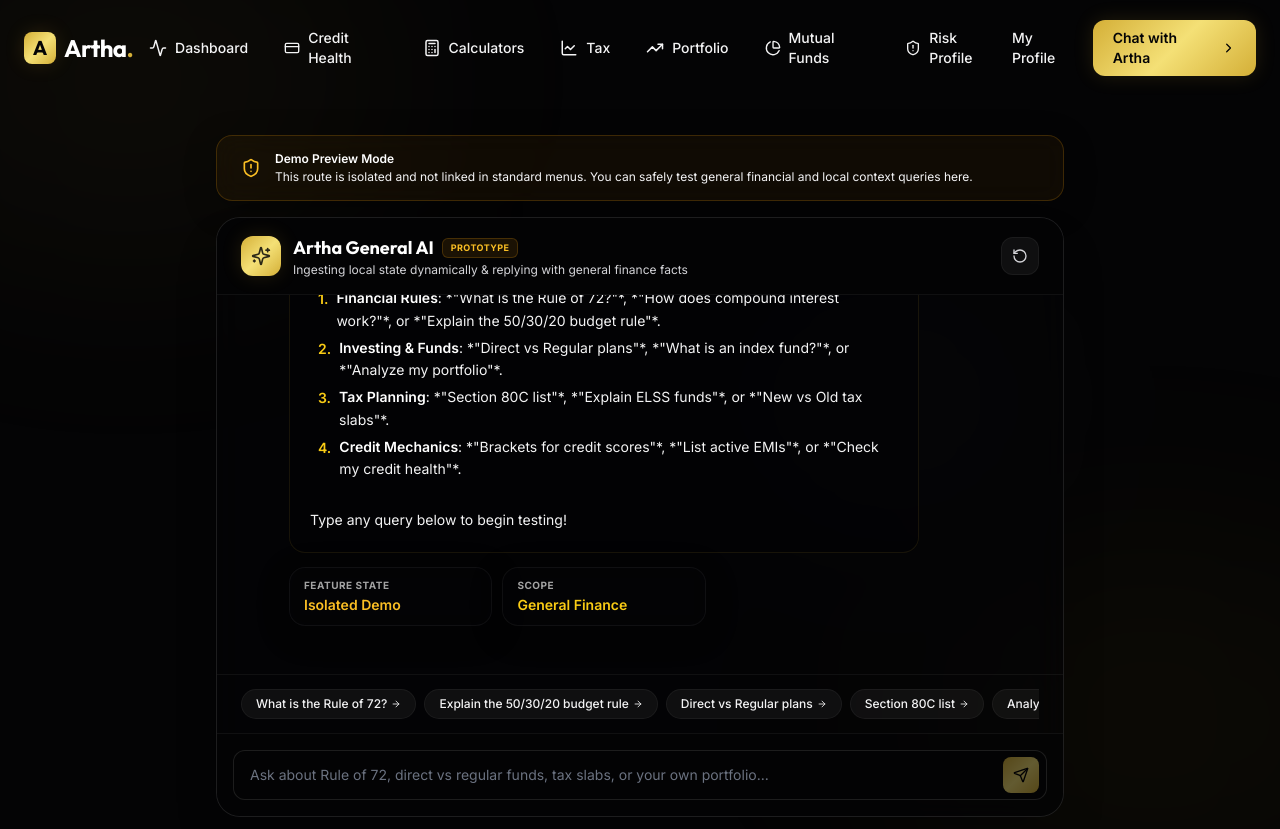
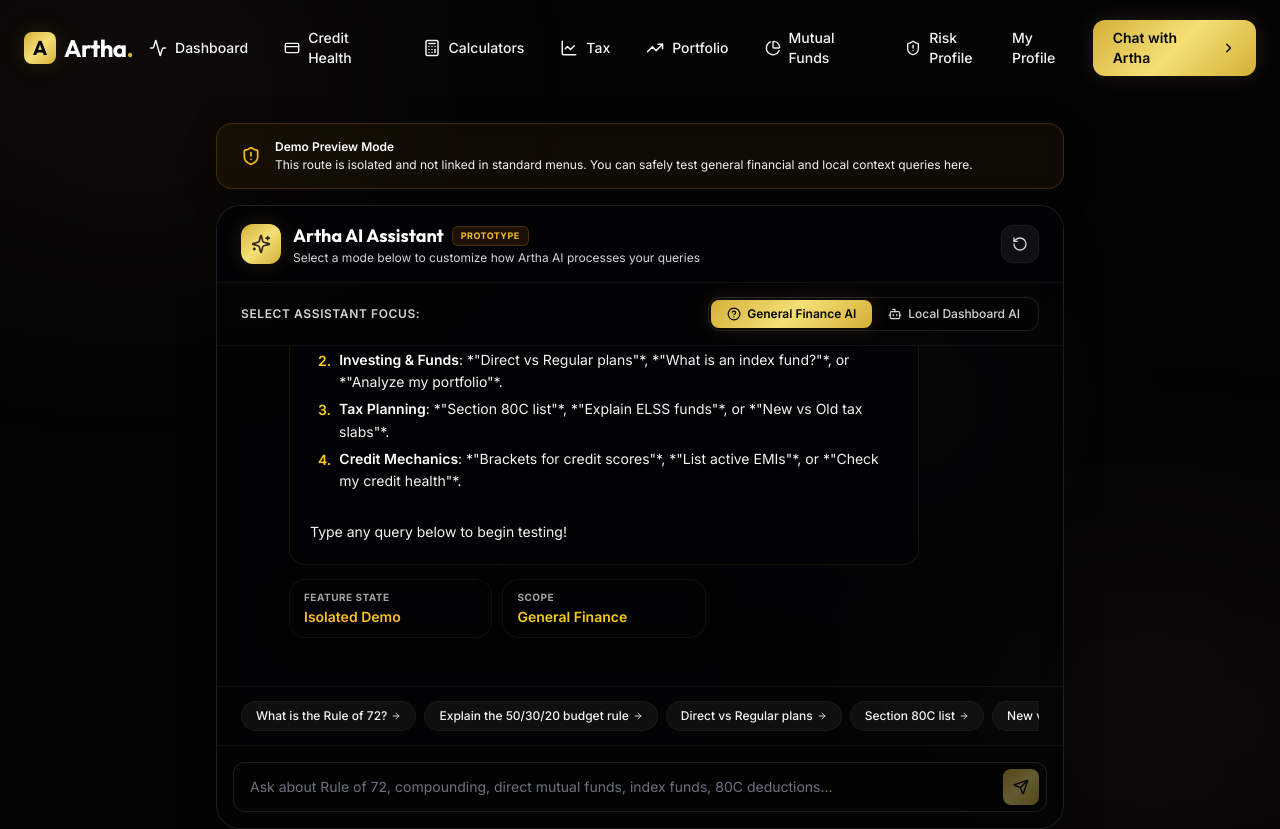
Before and after one commit to Baidurja-200/Artha, a React (Vite) app: page /Artha/chatbot-demo in a window 1280 px wide. Shown: the top 829 px of the page. Built offline with nearby package versions, Linux system fonts and the light colour scheme; the HTML template or start-up script is replaced by a standard one.

Commit message:
feat: Add interactive Mode Selector toggle to chatbot demo (General Finance vs Local Dashboard)

```diff
--- a/src/pages/ChatbotDemo.tsx
+++ b/src/pages/ChatbotDemo.tsx
@@ -11,6 +11,7 @@
 }
 
 const ChatbotDemo = () => {
+  const [mode, setMode] = useState<'general' | 'dashboard'>('general');
   const [messages, setMessages] = useState<Message[]>([
     {
       id: 'init',
@@ -27,13 +28,23 @@
   const [isTyping, setIsTyping] = useState(false);
   const messagesEndRef = useRef<HTMLDivElement>(null);
 
-  const suggestionChips = [
+  const generalChips = [
     'What is the Rule of 72?',
     'Explain the 50/30/20 budget rule',
     'Direct vs Regular plans',
     'Section 80C list',
-    'Analyze my portfolio'
+    'New vs Old tax slabs'
   ];
+
+  const dashboardChips = [
+    'Analyze my portfolio',
+    'Show my budget breakdown',
+    'Check my credit score',
+    'Show my active goals',
+    'Scan for reward leakage'
+  ];
+
+  const activeChips = mode === 'general' ? generalChips : dashboardChips;
 
   const scrollToBottom = () => {
     messagesEndRef.current?.scrollIntoView({ behavior: 'smooth' });
@@ -58,7 +69,7 @@
     setIsTyping(true);
 
     setTimeout(() => {
-      const response = generateDemoResponse(text);
+      const response = generateDemoResponse(text, mode);
       const assistantMessage: Message = {
         id: `ai-${Date.now()}`,
         sender: 'assistant',
@@ -69,6 +80,31 @@
       setMessages((prev) => [...prev, assistantMessage]);
       setIsTyping(false);
     }, 750);
+  };
+
+  const handleModeChange = (newMode: 'general' | 'dashboard') => {
+    if (newMode === mode) return;
+    setMode(newMode);
+
+    const systemMsg: Message = {
+      id: `system-${Date.now()}`,
+      sender: 'assistant',
+      text: newMode === 'general'
+        ? `🔄 Switched to **General Finance AI Mode**.\n\nAsk me about standard financial rules (Rule of 72, 50/30/20), compounding math, Direct vs Regular mutual funds, or tax slabs.`
+        : `🔄 Switched to **Local Dashboard AI Mode**.\n\nAsk me to review your personal investments, calculate your direct savings rate, or check your credit health score details.`,
+      timestamp: new Date(),
+      metrics: newMode === 'general'
+        ? [
+            { label: 'Feature State', value: 'Isolated Demo', status: 'warning' },
+            { label: 'Scope', value: 'General Finance', status: 'info' }
+          ]
+        : [
+            { label: 'Feature State', value: 'Isolated Demo', status: 'warning' },
+            { label: 'Scope', value: 'Local Dashboard', status: 'success' }
+          ]
+    };
+
+    setMessages((prev) => [...prev, systemMsg]);
   };
 
   const handleReset = () => {
@@ -168,7 +204,7 @@
         </div>
 
         {/* Chat Interface Container */}
-        <div className="glass-panel overflow-hidden flex flex-col h-[75vh] border-white/10 shadow-2xl relative">
+        <div className="glass-panel overflow-hidden flex flex-col h-[78vh] border-white/10 shadow-2xl relative">
 
           {/* Header */}
           <div className="px-6 py-4 bg-dark-900/80 border-b border-white/5 flex items-center justify-between z-10">
@@ -178,13 +214,13 @@
               </div>
               <div>
                 <div className="flex items-center gap-2">
-                  <h2 className="font-display font-bold text-lg text-white">Artha General AI</h2>
+                  <h2 className="font-display font-bold text-lg text-white">Artha AI Assistant</h2>
                   <span className="px-2 py-0.5 text-[9px] uppercase font-bold tracking-wider rounded-md bg-amber-500/10 border border-amber-500/20 text-amber-400">
                     Prototype
                   </span>
                 </div>
                 <p className="text-xs text-gray-400">
-                  Ingesting local state dynamically & replying with general finance facts
+                  Select a mode below to customize how Artha AI processes your queries
                 </p>
               </div>
             </div>
@@ -196,6 +232,33 @@
             >
               <RotateCcw size={16} />
             </button>
+          </div>
+
+          {/* Interactive Mode Toggle Selector */}
+          <div className="px-6 py-3.5 bg-dark-950/60 border-b border-white/5 flex flex-col sm:flex-row sm:items-center justify-between gap-3 z-10">
+            <span className="text-xs font-semibold text-gray-400 uppercase tracking-wider">Select Assistant Focus:</span>
+            <div className="flex bg-dark-900/90 border border-white/10 rounded-xl p-0.5">
+              <button
+                onClick={() => handleModeChange('general')}
+                className={`px-4 py-1.5 rounded-lg text-xs font-medium transition-all duration-300 flex items-center justify-center gap-1.5 select-none ${
+                  mode === 'general'
+                    ? 'bg-gradient-gold text-dark-900 font-semibold shadow-gold'
+                    : 'text-gray-400 hover:text-white hover:bg-white/5'
+                }`}
+              >
+                <HelpCircle size={14} /> General Finance AI
+              </button>
+              <button
+                onClick={() => handleModeChange('dashboard')}
+                className={`px-4 py-1.5 rounded-lg text-xs font-medium transition-all duration-300 flex items-center justify-center gap-1.5 select-none ${
+                  mode === 'dashboard'
+                    ? 'bg-gradient-gold text-dark-900 font-semibold shadow-gold'
+                    : 'text-gray-400 hover:text-white hover:bg-white/5'
+                }`}
+              >
+                <Bot size={14} /> Local Dashboard AI
+              </button>
+            </div>
           </div>
 
           {/* Chat Feed */}
@@ -265,7 +328,7 @@
           {/* Suggestions */}
           <div className="px-6 py-2 bg-dark-950/40 border-t border-white/5">
             <div className="flex gap-2 overflow-x-auto scrollbar-hide py-1.5 whitespace-nowrap">
-              {suggestionChips.map((chip, idx) => (
+              {activeChips.map((chip, idx) => (
                 <button
                   key={idx}
                   onClick={() => handleSend(chip)}
@@ -290,7 +353,11 @@
                 type="text"
                 value={inputValue}
                 onChange={(e) => setInputValue(e.target.value)}
-                placeholder="Ask about Rule of 72, direct vs regular funds, tax slabs, or your own portfolio..."
+                placeholder={
+                  mode === 'general'
+                    ? "Ask about Rule of 72, compounding, direct mutual funds, index funds, 80C deductions..."
+                    : "Ask to analyze your investments, check credit score details, or audit savings rate..."
+                }
                 className="input-field pr-12 text-sm py-3.5 bg-dark-950/60"
               />
               <button
--- a/src/services/chatbotDemoEngine.ts
+++ b/src/services/chatbotDemoEngine.ts
@@ -10,7 +10,7 @@
   metrics?: { label: string; value: string; status?: 'success' | 'warning' | 'error' | 'info' }[];
 }
 
-export function generateDemoResponse(query: string): ChatbotDemoResponse {
+export function generateDemoResponse(query: string, mode: 'general' | 'dashboard'): ChatbotDemoResponse {
   const cleanQuery = query.toLowerCase().trim();
   const state = useFinanceStore.getState();
 
@@ -24,6 +24,16 @@
   const equityPct = totalInvestments > 0 ? (investments.equity / totalInvestments) * 100 : 0;
   const totalExpenses = expenses.reduce((sum, e) => sum + e.amount, 0);
   const savingsRate = profile.monthlyIncome > 0 ? ((profile.monthlyIncome - totalExpenses) / profile.monthlyIncome) * 100 : 0;
+
+  // Set up custom suggestions based on mode
+  const generalChips = ['What is the Rule of 72?', 'Explain the 50/30/20 budget rule', 'Direct vs Regular plans', 'Section 80C list', 'New vs Old tax slabs'];
+  const dashboardChips = ['Analyze my portfolio', 'Show my budget breakdown', 'Check my credit score', 'Show my active goals', 'Scan for reward leakage'];
+
+  const activeChips = mode === 'general' ? generalChips : dashboardChips;
+
+  const modeNotice = mode === 'general'
+    ? `\n\n*💡 Note: You are in **General Finance Mode**. Switch to **Local Dashboard Mode** above to query your active in-app budget, investments, and credit cards.*`
+    : `\n\n*💡 Note: You are in **Local Dashboard Mode**. Switch to **General Finance Mode** above to explore standard finance formulas, tax structures, and compound calculation guides.*`;
 
   // --- TOPIC 1: GENERAL PERSONAL FINANCE RULES & FORMULAS ---
   if (cleanQuery.includes('rule of 72') || cleanQuery.includes('double my money')) {
@@ -41,8 +51,8 @@
 - At **15% interest** (aggressive equity mutual fund returns), your money will double in:
   $72 / 15 = \\mathbf{4.8 \\text{ years}}$.
 
-💡 *Note: This rule assumes interest compounds annually and no additional capital is added.*`,
-      chips: ['What is compound interest?', 'Show my emergency runway', 'Explain 50/30/20 rule', 'Analyze my portfolio']
+💡 *Note: This rule assumes interest compounds annually and no additional capital is added.*` + modeNotice,
+      chips: activeChips
     };
   }
 
@@ -63,8 +73,8 @@
   savingsRate >= 20
     ? `✅ **Excellent!** Your current savings rate is **${savingsRate.toFixed(0)}%**, exceeding the 20% rule of thumb.`
     : `💡 **Advisory**: You are saving **${savingsRate.toFixed(0)}%** of your income. Look to prune discretionary expenses (e.g. food apps, subscription creep) to hit the 20% mark.`
-}`,
-      chips: ['Scan my subscriptions', 'Am I spending too much?', 'List recent transactions', 'Analyze my portfolio'],
+}` + modeNotice,
+      chips: activeChips,
       metrics: [
         { label: 'Logged Income', value: `₹${(profile.monthlyIncome / 1000).toFixed(0)}k`, status: 'success' },
         { label: 'Actual Expenses', value: `₹${(totalExpenses / 1000).toFixed(0)}k`, status: 'warning' },
@@ -88,8 +98,8 @@
 - Wealth Gained: ₹75,91,479
 - **Total Portfolio Value**: **₹99,91,479 (almost 1 Crore!)**
 
-*The key takeaway is that the growth in the last 5 years is typically greater than the entire growth in the first 15 years.*`,
-      chips: ['What is the Rule of 72?', 'Analyze my mutual funds', 'Audit my investments', 'Should I increase my SIP?']
+*The key takeaway is that the growth in the last 5 years is typically greater than the entire growth in the first 15 years.*` + modeNotice,
+      chips: activeChips
     };
   }
 
@@ -108,8 +118,8 @@
 - A regular fund with 1% higher expense ratio will eat up **roughly 20% to 25% of your final accumulated corpus**!
 - For a ₹10,000/month SIP, going **Direct** could save you over **₹15 Lakhs** in fees.
 
-✅ *Artha recommendation: Always invest in **Direct Plans** (marked with "Direct" in the scheme name) to maximize long-term compounding.*`,
-      chips: ['Analyze my portfolio', 'What is an ELSS?', 'What is a good SIP return?', 'Audit my investments']
+✅ *Artha recommendation: Always invest in **Direct Plans** (marked with "Direct" in the scheme name) to maximize long-term compounding.*` + modeNotice,
+      chips: activeChips
     };
   }
 
@@ -122,8 +132,8 @@
 - **No Manager Risk**: Eliminates the risk of a fund manager making poor stock picks.
 - **Outperformance**: Studies show ~80% of active large-cap mutual funds fail to beat their benchmark index over a 5-10 year period.
 
-💡 *Artha Tip: For core equity allocations, index funds are the most reliable, tax-efficient, and low-stress entry point for retail investors.*`,
-      chips: ['Direct vs Regular funds', 'Equity vs Debt allocations', 'Calculate my retirement target', 'Analyze my portfolio']
+💡 *Artha Tip: For core equity allocations, index funds are the most reliable, tax-efficient, and low-stress entry point for retail investors.*` + modeNotice,
+      chips: activeChips
     };
   }
 
@@ -151,8 +161,8 @@
   remaining80c > 0
     ? `⚠️ **Action**: You have **₹${remaining80c.toLocaleString('en-IN')}** in tax-saving opportunities. Consider putting this in ELSS funds or PPF.`
     : `✅ **Outstanding**: Your 80C is fully maximized!`
-}`,
-      chips: ['New vs Old regime', 'Should I invest in PPF?', 'Audit my investments', 'How is my budget looking?'],
+}` + modeNotice,
+      chips: activeChips,
       metrics: [
         { label: '80C Claimed', value: `₹${(tax80c / 1000).toFixed(0)}k`, status: tax80c >= 150000 ? 'success' : 'warning' },
         { label: 'Unused Limit', value: `₹${(remaining80c / 1000).toFixed(0)}k`, status: remaining80c > 0 ? 'warning' : 'success' }
@@ -181,8 +191,8 @@
 - **New Regime**: Lower tax rates but eliminates almost all exemptions/deductions (except standard deduction of ₹75,000).
 
 ### Diagnostic for Rahul (₹${annualIncome.toLocaleString('en-IN')}/year):
-If your total exemptions (80C + 80D + HRA + Home Loan) exceed **₹3.75 Lakhs**, the **Old Regime** will likely save you more tax. Otherwise, the **New Regime** is simpler and cheaper.`,
-      chips: ['Deductions under 80C', 'Calculate my monthly tax liability', 'Analyze my portfolio', 'How to save tax?']
+If your total exemptions (80C + 80D + HRA + Home Loan) exceed **₹3.75 Lakhs**, the **Old Regime** will likely save you more tax. Otherwise, the **New Regime** is simpler and cheaper.` + modeNotice,
+      chips: activeChips
     };
   }
 
@@ -204,8 +214,8 @@
 - **Current Score**: **${healthReport.creditScore} (${healthReport.creditRating})**
 - **Utilization Rate**: **${utilization.overallUtilization.toFixed(1)}%**
 - **On-time Repayments**: **${repayments.onTimeRate.toFixed(0)}%** over **${repayments.totalBills} billing cycles**.
-- **Active Credit EMIs**: **${creditEMIs.length} active EMIs** (Totaling ₹${creditEMIs.reduce((s, e) => s + e.monthlyAmount, 0).toLocaleString('en-IN')}/month).`,
-      chips: ['Audit my rewards leakage', 'How is my credit stress score?', 'Show my active credit EMIs', 'Audit my spending'],
+- **Active Credit EMIs**: **${creditEMIs.length} active EMIs** (Totaling ₹${creditEMIs.reduce((s, e) => s + e.monthlyAmount, 0).toLocaleString('en-IN')}/month).` + modeNotice,
+      chips: activeChips,
       metrics: [
         { label: 'Score Index', value: `${healthReport.creditScore}`, status: healthReport.creditScore >= 745 ? 'success' : healthReport.creditScore >= 660 ? 'warning' : 'error' },
         { label: 'Util Ratio', value: `${utilization.overallUtilization.toFixed(1)}%`, status: utilization.overallUtilization <= 30 ? 'success' : 'warning' }
@@ -227,8 +237,8 @@
 - **Monthly SIP Commitments**: **₹${investments.totalSIP.toLocaleString('en-IN')}/month**
 
 ### Review:
-Given your age is **${profile.age}**, your asset profile is heavily growth-focused. This allocation fits aggressive wealth compounding timelines of 7+ years. Ensure you keep at least **6 months of emergency expenses** in your liquid debt segment to avoid having to cash out equities during market corrections.`,
-      chips: ['Explain asset allocation', 'Compare equity vs debt funds', 'Show my active goals', 'What is compound interest?'],
+Given your age is **${profile.age}**, your asset profile is heavily growth-focused. This allocation fits aggressive wealth compounding timelines of 7+ years. Ensure you keep at least **6 months of emergency expenses** in your liquid debt segment to avoid having to cash out equities during market corrections.` + modeNotice,
+      chips: activeChips,
       metrics: [
         { label: 'Equity Exposure', value: `${equityPct.toFixed(0)}%`, status: 'info' },
         { label: 'Debt Exposure', value: `${debtPct.toFixed(0)}%`, status: 'info' },
@@ -240,8 +250,8 @@
   if (cleanQuery.includes('goals') || cleanQuery.includes('my targets')) {
     if (goals.length === 0) {
       return {
-        text: `You do not have any active financial goals defined in your profile. Setting targets is crucial to guide your asset allocation!`,
-        chips: ['How is my portfolio?', 'Show my budget breakdown', 'Rule of 72']
+        text: `You do not have any active financial goals defined in your profile. Setting targets is crucial to guide your asset allocation!` + modeNotice,
+        chips: activeChips
       };
     }
 
@@ -252,22 +262,50 @@
     });
 
     return {
-      text,
-      chips: ['Audit my portfolio', 'Should I increase my SIP?', 'Show my emergency runway']
+      text: text + modeNotice,
+      chips: activeChips
+    };
+  }
+
+  if (cleanQuery.includes('reward') || cleanQuery.includes('leakage')) {
+    return {
+      text: `### Credit Card Reward Optimization Scan
+
+- **Rewards Earned**: **₹${rewardAudit.totalRewardsEarned.toLocaleString('en-IN')}**
+- **Reward Leakage**: **₹${rewardAudit.totalLeakageAmount.toLocaleString('en-IN')}** (unoptimized card choices)
+- **Active Cards**: **${creditCards.length} registered cards**
+
+💡 *Tip: Audit your rewards leakage by using specific category cards (e.g. HDFC Regalia for dining, Amazon Pay for shopping) to avoid points yield drops.*` + modeNotice,
+      chips: activeChips,
+      metrics: [
+        { label: 'Yield Rate', value: `${rewardAudit.overallRewardRate.toFixed(2)}%`, status: 'success' },
+        { label: 'Leakage Amt', value: `₹${rewardAudit.totalLeakageAmount.toFixed(0)}`, status: rewardAudit.totalLeakageAmount > 0 ? 'warning' : 'success' }
+      ]
     };
   }
 
   // --- GENERAL FALLBACK ENGINE ---
-  let text = `I am **Artha AI** (Demo Mode), your personal financial intelligence assistant. I can answer general finance inquiries or help analyze your active dashboard data.\n\n`;
-  text += `**I can assist you with:**\n`;
-  text += `1. **General Financial Rules**: *"What is the Rule of 72?"*, *"How does compound interest work?"*, or *"Explain the 50/30/20 budget rule"*.\n`;
-  text += `2. **Mutual Funds & Investing**: *"Direct vs Regular plans"*, *"What is an index fund?"*, or *"Analyze my portfolio"*.\n`;
-  text += `3. **Tax Planning & Code**: *"Exemptions under 80C"*, *"Explain ELSS funds"*, or *"New vs Old tax slabs"*.\n`;
-  text += `4. **Credit Cards & Scores**: *"Brackets for credit scores"*, *"List active EMIs"*, or *"How is my credit health?"*.\n\n`;
-  text += `Feel free to type any personal finance questions!`;
+  let text = `I am **Artha AI**, your financial intelligence assistant. I am configured in **${mode === 'general' ? 'General Finance AI Mode' : 'Local Dashboard AI Mode'}**.
+
+`;
+  if (mode === 'general') {
+    text += `Ask me about financial principles, investment concepts, tax regulations, or credit formulas. For example:
+- *"What is the Rule of 72?"*
+- *"Explain Direct vs Regular mutual funds"*
+- *"What is Section 80C?"*
+- *"How does compound interest work?"*`;
+  } else {
+    text += `Ask me to analyze your custom profile records, portfolio segments, and credit history. For example:
+- *"Analyze my portfolio"*
+- *"How is my budget looking?"*
+- *"Check my CIBIL credit score"*
+- *"Show my goal tracking status"*`;
+  }
+
+  text += modeNotice;
 
   return {
     text,
-    chips: ['What is the Rule of 72?', 'Explain the 50/30/20 budget rule', 'New vs Old tax slabs', 'Analyze my portfolio']
+    chips: activeChips
   };
 }
```
